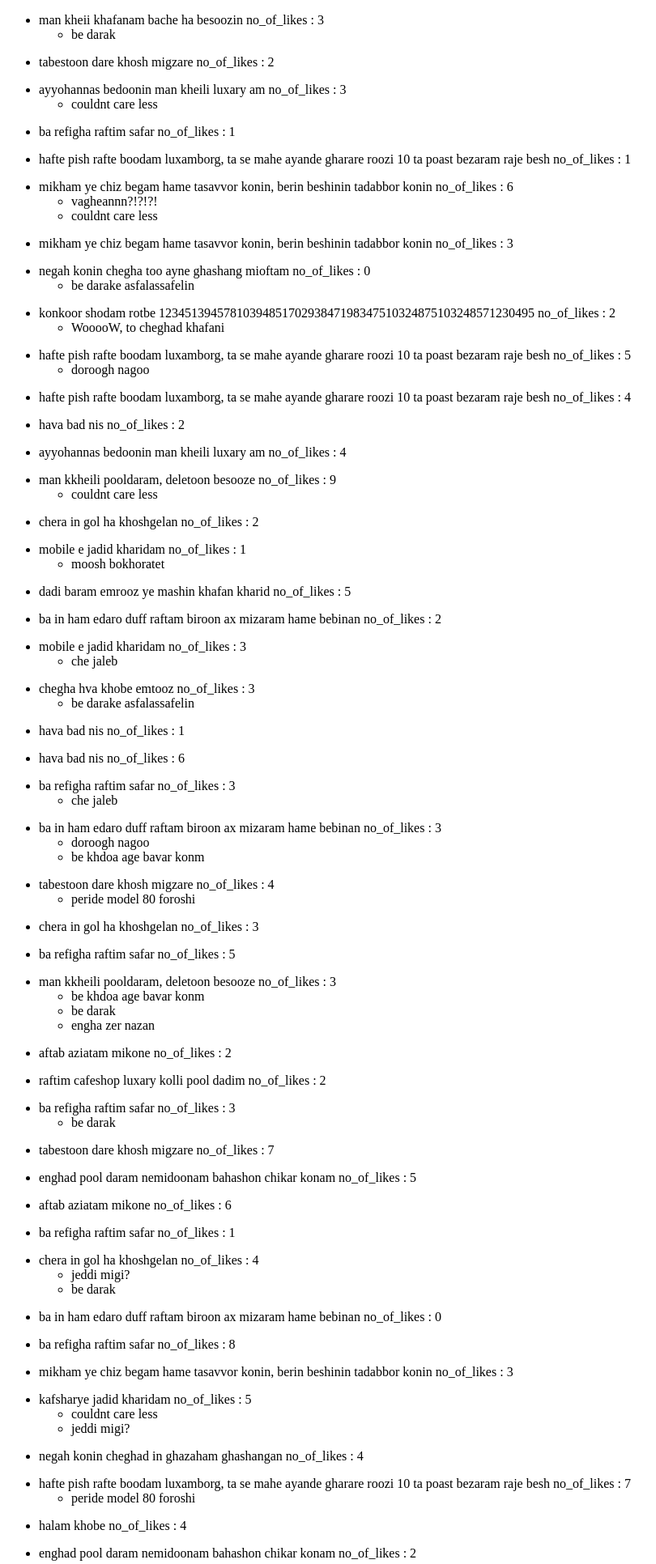
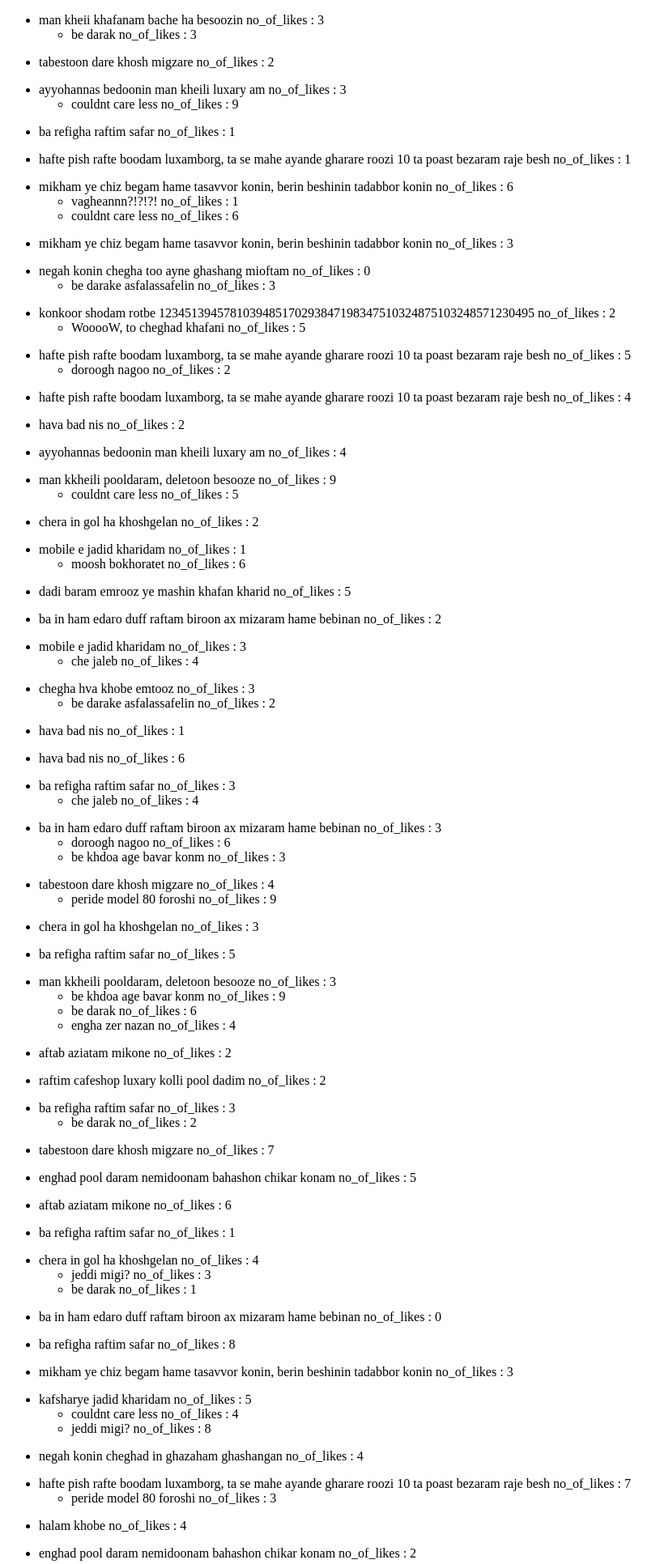
Before and after one commit to mammalofski/django_tutorial, a Django app: a page that uses facego/faceapp/templates/faceapp/posts.html in a window 1280 px wide. Shown: the top 1932 px of the page at 81% size, without its empty margins (0-810 px from the left). Run offline with Django 3.2, Linux system fonts and the light colour scheme; data comes from the database, SQL or seed files in the repository; both versions use the stored data as it was after the commit.

Commit message:
advanced prefetch related

```diff
--- a/facego/faceapp/templates/faceapp/posts.html
+++ b/facego/faceapp/templates/faceapp/posts.html
@@ -10,8 +10,8 @@
         <ul>
             <li>{{post.content}} no_of_likes : {{ post.no_of_likes}}</li>
             <ul>
-                {% for comment in post.comments.all %}
-                    <li>{{comment.content}}</li>
+                {% for comment in post.all_comments %}
+                    <li>{{comment.content}} no_of_likes : {{ comment.no_of_likes }}</li>
                 {% endfor %}
             </ul>
         </ul>
--- a/facego/faceapp/views.py
+++ b/facego/faceapp/views.py
@@ -1,7 +1,7 @@
 from django.shortcuts import render, get_object_or_404
 from django.views.generic import TemplateView, ListView
 from django.http import Http404
-from django.db.models import Count
+from django.db.models import Count, Sum, Avg, Prefetch
 
 # Create your views here.
 from .models import *
@@ -14,7 +14,11 @@ def user_posts(request, username):
     q = request.GET.get('qs')
     ex = request.GET.get('ex')
     # user = get_object_or_404(User, username=username)
-    all_posts = Post.objects.filter(owner__username=username).prefetch_related('comments').annotate(no_of_likes=Count('likes'))
+    all_posts = Post.objects.filter(owner__username=username).prefetch_related(Prefetch('comments', queryset=Comment.objects.filter(deleted=False).annotate(no_of_likes=Count('likes')), to_attr='all_comments')).annotate(no_of_likes=Count('likes'))
+    all_likes = all_posts.aggregate(all_likes=Sum('no_of_likes'))
+    print(all_likes)
+    # print(all_posts['all_likes'])
+
     if q:
         all_posts = all_posts.filter(content__icontains=q)
     if ex:
```
Also changed, not shown: facego/db.sqlite3.
